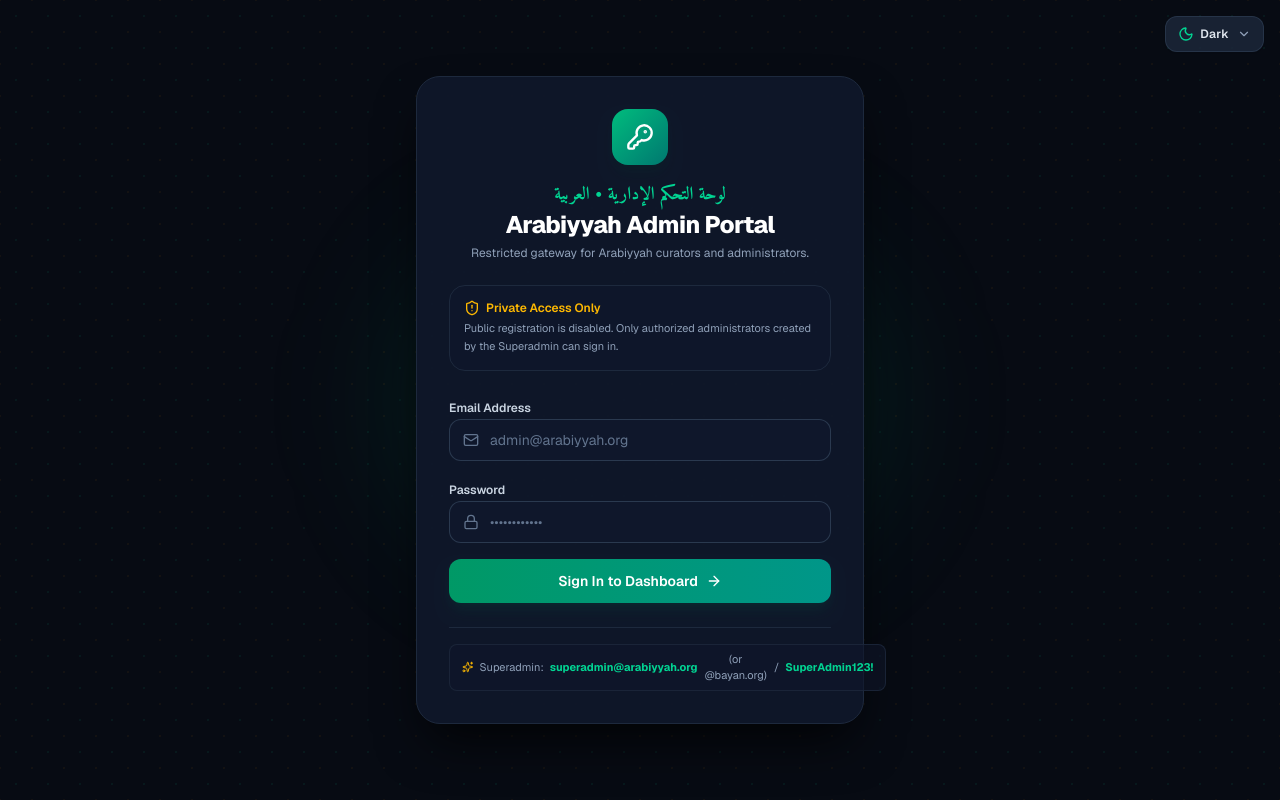
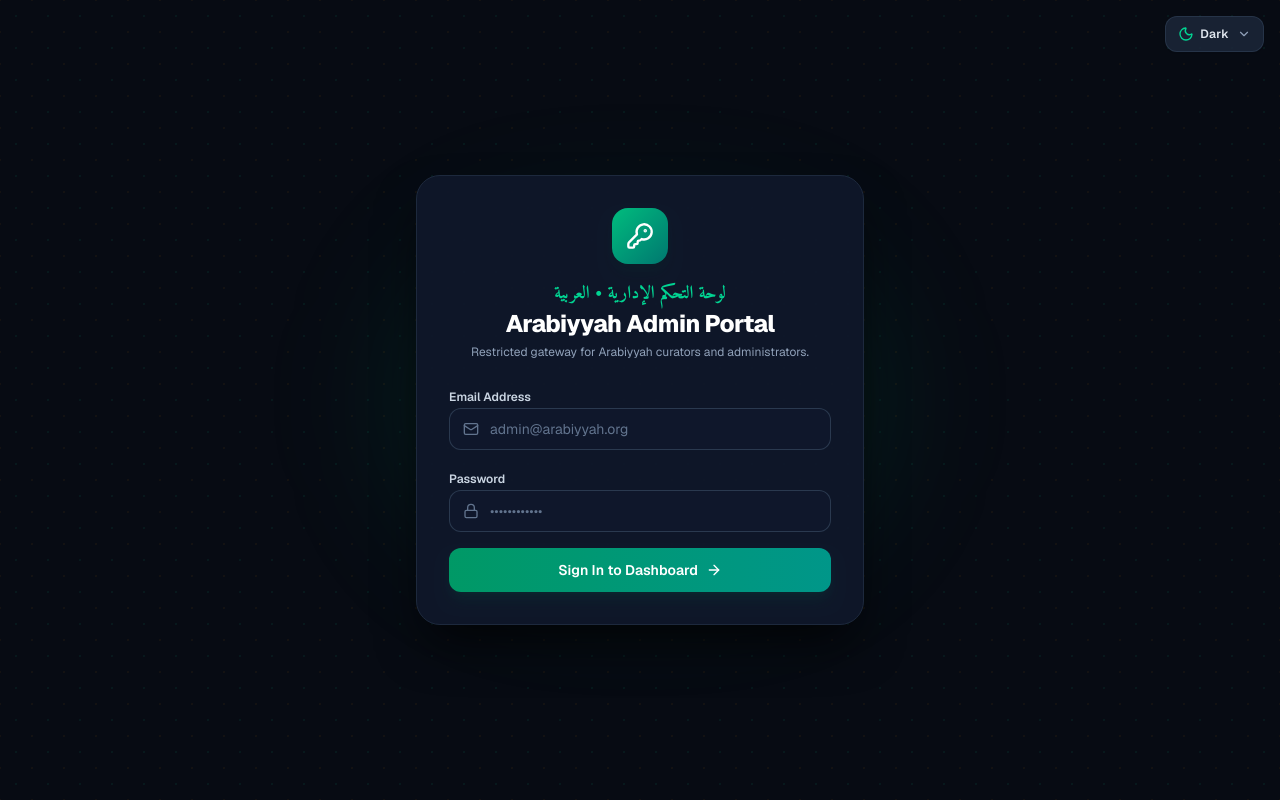
Before and after one commit to OlyMahmudMugdho/arabiyyah, a Next.js app: page /admin/login in a window 1280 px wide. Built offline with nearby package versions, Linux system fonts and the light colour scheme.

Commit message:
fix(auth): remove hardcoded superadmin credentials and private access notice from login page

```diff
--- a/src/app/admin/login/page.tsx
+++ b/src/app/admin/login/page.tsx
@@ -2,7 +2,7 @@
 
 import { useState } from "react";
 import { useRouter } from "next/navigation";
-import { Lock, Mail, ShieldAlert, ArrowRight, KeyRound, Sparkles } from "lucide-react";
+import { Lock, Mail, ShieldAlert, ArrowRight, KeyRound } from "lucide-react";
 import { ThemeToggle } from "@/components/ThemeToggle";
 
 export default function AdminLoginPage() {
@@ -72,17 +72,6 @@ export default function AdminLoginPage() {
             </div>
           </div>
 
-          {/* Alert box indicating no public signup */}
-          <div className="p-3.5 rounded-2xl bg-amber-50/80 border border-amber-200 text-amber-900 dark:bg-slate-900/90 dark:border-slate-800 dark:text-slate-400 text-xs space-y-1">
-            <div className="flex items-center gap-1.5 text-amber-700 dark:text-amber-400 font-semibold">
-              <ShieldAlert className="w-4 h-4 shrink-0" />
-              <span>Private Access Only</span>
-            </div>
-            <p className="text-[11px] text-slate-600 dark:text-slate-400 leading-relaxed">
-              Public registration is disabled. Only authorized administrators created by the Superadmin can sign in.
-            </p>
-          </div>
-
           {/* Error Message */}
           {error && (
             <div className="p-3 rounded-xl bg-rose-50 border border-rose-200 text-rose-700 dark:bg-rose-500/15 dark:border-rose-500/30 dark:text-rose-300 text-xs flex items-center gap-2">
@@ -128,7 +117,7 @@ export default function AdminLoginPage() {
             <button
               type="submit"
               disabled={loading}
-              className="w-full mt-2 py-3 px-4 rounded-xl font-semibold text-sm bg-gradient-to-r from-emerald-600 to-teal-600 hover:from-emerald-500 hover:to-teal-500 text-white shadow-lg shadow-emerald-900/20 flex items-center justify-center gap-2 transition-all disabled:opacity-50"
+              className="w-full mt-2 py-3 px-4 rounded-xl font-semibold text-sm bg-gradient-to-r from-emerald-600 to-teal-600 hover:from-emerald-500 hover:to-teal-500 text-white shadow-lg shadow-emerald-900/20 flex items-center justify-center gap-2 transition-all disabled:opacity-50 cursor-pointer"
             >
               {loading ? (
                 <span>Authenticating...</span>
@@ -140,18 +129,6 @@ export default function AdminLoginPage() {
               )}
             </button>
           </form>
-
-          {/* Pre-seeded credentials helper for convenience */}
-          <div className="pt-4 border-t border-slate-200 dark:border-slate-800 text-center">
-            <div className="inline-flex items-center gap-1.5 text-[11px] text-slate-600 dark:text-slate-400 bg-slate-100 dark:bg-slate-900/60 px-3 py-1.5 rounded-lg border border-slate-200 dark:border-slate-800/80">
-              <Sparkles className="w-3.5 h-3.5 text-amber-500 dark:text-amber-400" />
-              <span>Superadmin: </span>
-              <strong className="text-emerald-700 dark:text-emerald-400">superadmin@arabiyyah.org</strong>
-              <span className="text-slate-400">(or @bayan.org)</span>
-              <span> / </span>
-              <strong className="text-emerald-700 dark:text-emerald-400">SuperAdmin123!</strong>
-            </div>
-          </div>
         </div>
       </div>
     </div>
```
